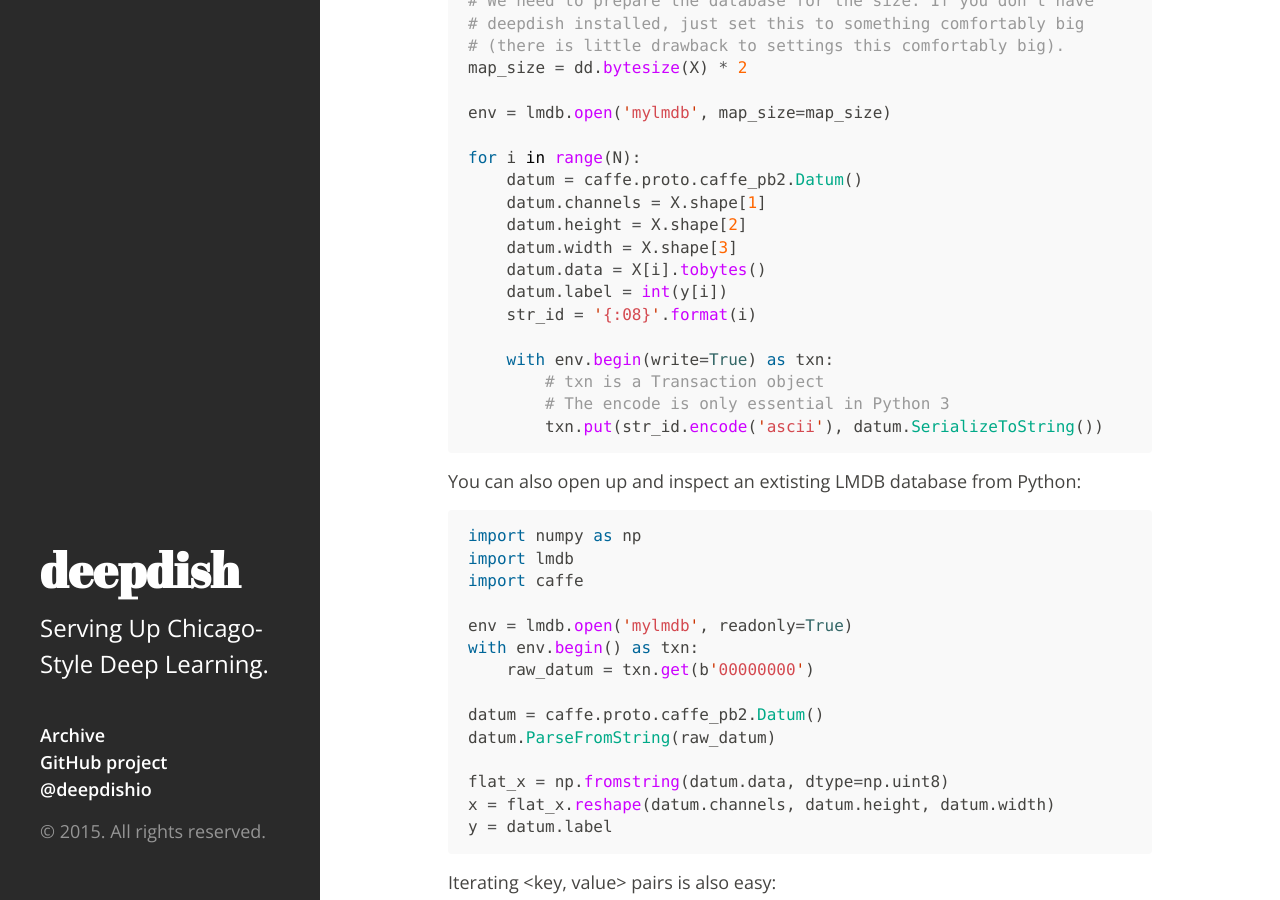
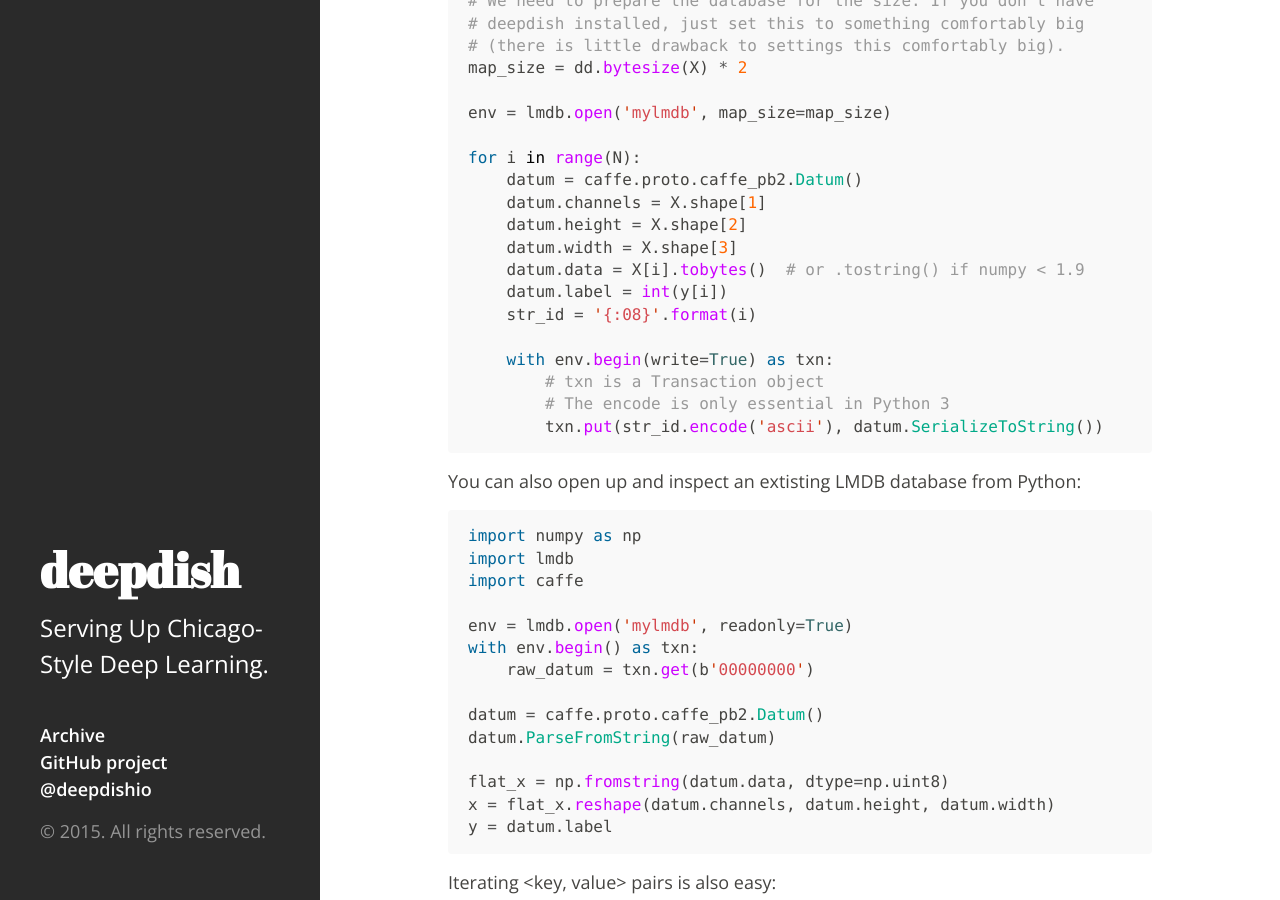
Before and after one commit to uchicago-cs/deepdish, a Jekyll site: the page built from _posts/2015-04-28-creating-lmdb-in-python.md, in a window 1280 px wide and 900 px high, scrolled down 1105 px. Built offline with Jekyll 4.4.1, drawn with Linux system fonts in a browser that asks for light colours; Markdown is read by kramdown in place of the engine named in the settings.

Commit message:
Added comment about .tostring() in older numpy

```diff
--- a/_posts/2015-04-28-creating-lmdb-in-python.md
+++ b/_posts/2015-04-28-creating-lmdb-in-python.md
@@ -42,7 +42,7 @@ for i in range(N):
     datum.channels = X.shape[1]
     datum.height = X.shape[2]
     datum.width = X.shape[3]
-    datum.data = X[i].tobytes()
+    datum.data = X[i].tobytes()  # or .tostring() if numpy < 1.9
     datum.label = int(y[i])
     str_id = '{:08}'.format(i)
 
```
